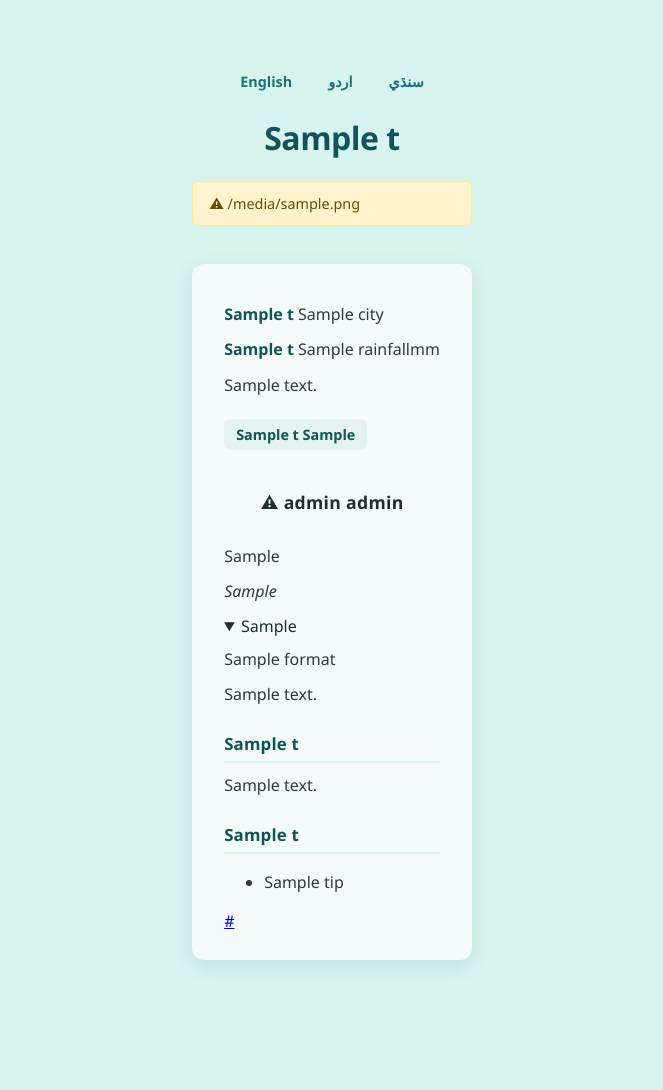
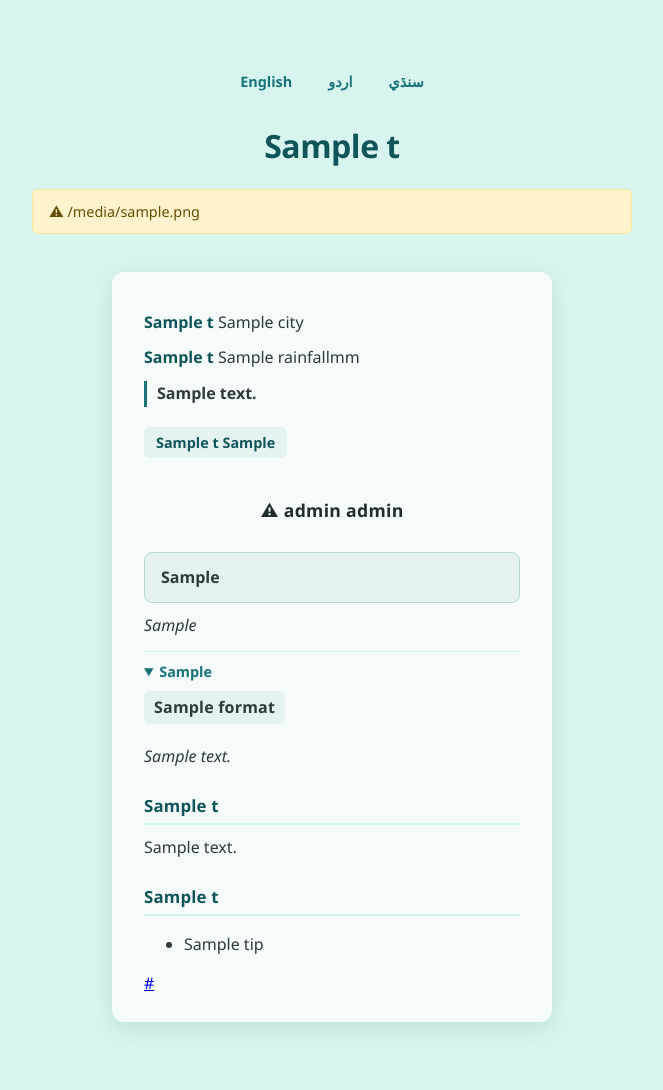
Before and after one commit to jam-tamache/Floodsafe-Pakistan, a Flask app: template templates/check.html in a window 1280 px wide, after a click that opens the changed part. Shown: the whole page, without its empty margins (308-971 px from the left). Before the commit the page ends 966 px from the top, so only its background shows below. Run offline with Flask 3, Linux system fonts and the light colour scheme; the template is opened without the code that fills it: most values are stand-ins (such as "Sample title", 1, 10 or a date in 2020).

Commit message:
Center container layout, destyle source-note to accent bar

```diff
--- a/static/style.css
+++ b/static/style.css
@@ -23,6 +23,7 @@ form {
 .results {
     text-align: left;
     max-width: 440px;
+    width: 100%;
     margin: 0 auto;
     background-color: #F4FBFA;
     padding: 28px 32px;
@@ -60,9 +61,22 @@ input {
     font-size: 1rem;
 }
 
+/* Root fix for the "form stuck on the left" issue: .container is a flex
+   item of body (which has align-items:center). Flex items with
+   align-items:center shrink-wrap to their content's natural width instead
+   of filling out to max-width - so max-width:600px was never actually
+   being reached, and everything inside looked off-center because the box
+   itself was narrower than intended. width:100% forces it to actually
+   claim the space up to max-width; display:flex + align-items:center here
+   centers each child (form, disclaimer-banner, results, scenario-toggle)
+   within that properly-sized box. */
 .container {
     max-width: 600px;
+    width: 100%;
     margin: 0 auto;
+    display: flex;
+    flex-direction: column;
+    align-items: center;
 }
 
 button {
@@ -135,6 +149,135 @@ button:hover {
     font-weight: 600;
 }
 
+/* Score breakdown (rainfall + elevation points) - sits right under the
+   terrain warning. Monospace-ish numeric feel via letter-spacing, small
+   and quiet since it's supplementary detail, not the headline result. */
+.score-breakdown {
+    font-size: 0.85rem;
+    font-weight: 600;
+    color: #0F5459;
+    background-color: #E4F3F1;
+    display: inline-block;
+    padding: 4px 10px;
+    border-radius: 6px;
+    margin-top: 10px;
+    letter-spacing: 0.2px;
+}
+
+/* Elevation note - explains whether elevation actually contributed to the
+   score or the result fell back to rainfall-only. Kept visually quiet
+   (italic, muted) to match .terrain-warning's supplementary tone, but a
+   distinct color so it doesn't read as the same sentence. */
+.elevation-note {
+    font-style: italic;
+    font-size: 0.85rem;
+    color: #4A5B5C;
+    margin-top: 6px;
+    margin-bottom: 4px;
+}
+
+/* Plain-language explanation - the sentence an ordinary person actually
+   reads (e.g. "With 22mm of rain and Karachi sitting on lower ground..."),
+   as opposed to the raw score math which is now tucked behind the
+   "How is this calculated?" toggle below. Given visual weight (bordered,
+   slightly larger) since this is the answer to "why", not a footnote. */
+.plain-explanation {
+    font-size: 1rem;
+    font-weight: 600;
+    line-height: 1.6;
+    color: #0F5459;
+    background-color: #E4F3F1;
+    border: 1px solid #B7D9D6;
+    padding: 12px 16px;
+    border-radius: 8px;
+    margin: 14px 0;
+}
+
+/* Raw score breakdown + elevation note - kept for methodology transparency
+   (useful for a scholarship reviewer checking your work) but hidden by
+   default behind a toggle so it doesn't compete with .plain-explanation
+   for an ordinary user's attention. */
+.how-calculated {
+    margin-top: 12px;
+    border-top: 1px solid #D8F4EF;
+    padding-top: 10px;
+}
+
+.how-calculated summary {
+    cursor: pointer;
+    color: #197278;
+    font-weight: 600;
+    font-size: 0.9rem;
+}
+
+.how-calculated summary:hover {
+    color: #0F5459;
+}
+
+/* Source note - tells the user whether the rainfall behind their score was
+   forecasted or a hypothetical scenario. Deliberately kept LOW visual
+   weight (no box, no fill - just a thin accent rule + colored text) since
+   this was previously styled almost identically to .plain-explanation
+   right below it: two similar pale-teal boxes sandwiching the risk badge
+   made the page look like a stack of near-duplicate cards, and buried the
+   one thing that should stand out (why the score is what it is) under
+   metadata (where the number came from). This is a caption, not a
+   headline - border-inline-start (not border-left) so it flips sides
+   correctly under RTL (Urdu/Sindhi) automatically. */
+.source-note {
+    font-size: 0.85rem;
+    font-weight: 600;
+    margin: 6px 0;
+    padding-inline-start: 10px;
+    border-inline-start: 3px solid #197278;
+}
+
+.source-forecast {
+    color: #0F5459;
+    border-inline-start-color: #197278;
+}
+
+.source-scenario {
+    color: #856404;
+    border-inline-start-color: #B7950B;
+}
+
+/* Scenario toggle (collapsed secondary form on the home page) - given its
+   own light card treatment so it doesn't read as a stray bullet under the
+   main form, but stays visually quieter than the primary Check Forecast
+   Risk button so it doesn't compete with it. */
+.scenario-toggle {
+    width: 300px;
+    margin-top: 8px;
+    background-color: #F4FBFA;
+    border: 1px solid #B7D9D6;
+    border-radius: 8px;
+    padding: 12px 16px;
+}
+
+.scenario-toggle summary {
+    cursor: pointer;
+    color: #197278;
+    font-weight: 600;
+    font-size: 0.95rem;
+    list-style-position: inside;
+}
+
+.scenario-toggle summary:hover {
+    color: #0F5459;
+}
+
+.scenario-toggle p {
+    font-size: 0.85rem;
+    color: #4A5B5C;
+    margin: 10px 0;
+}
+
+.scenario-toggle form {
+    width: 100%;
+    margin-top: 8px;
+}
+
 @media (max-width: 600px) {
     body {
         padding: 24px 16px;
@@ -154,6 +297,10 @@ button:hover {
 
     .results {
         max-width: 100%;
+    }
+
+    .scenario-toggle {
+        width: 100%;
     }
 
     .risk-badge {
@@ -231,6 +378,7 @@ html[dir="rtl"] .lang-switch {
     font-size: 0.9rem;
     margin-bottom: 16px;
     text-align: left;
+    width: 100%;
 }
 
 .terrain-warning {
```
